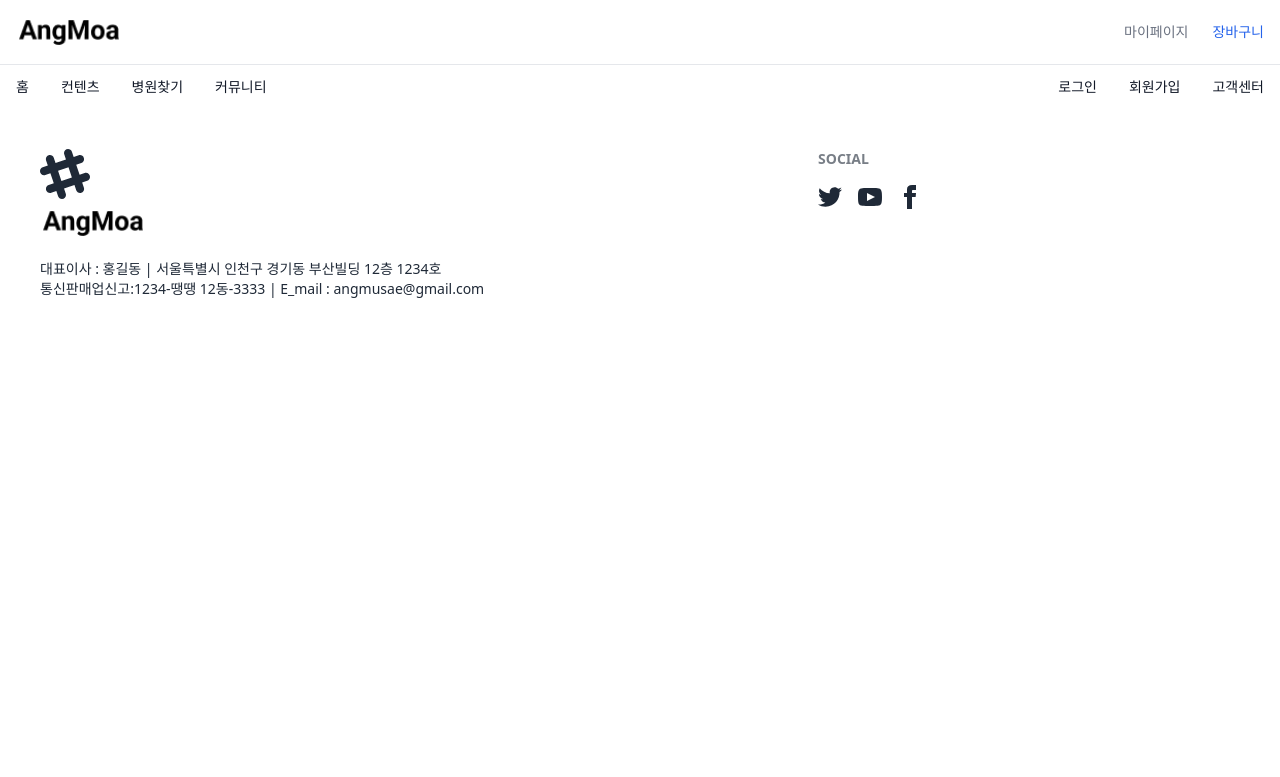
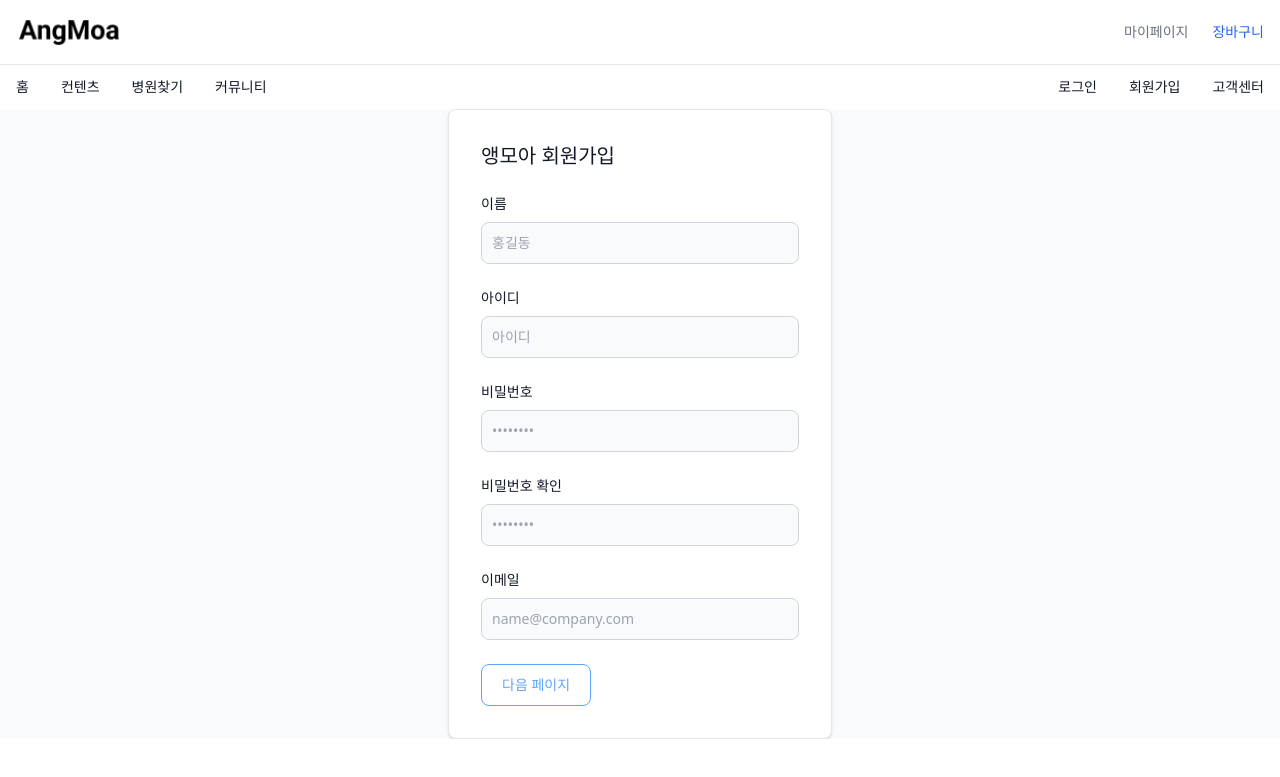
Before and after one commit to AngMoa/main, a React (Vite) app in the folder frontend/: page /signUp in a window 1280 px wide. Shown: the top 777 px of the page. Built offline with nearby package versions, Linux system fonts and the light colour scheme.

Commit message:
Add: 회원가입 구현 중

```diff
--- a/frontend/src/components/common/Header.jsx
+++ b/frontend/src/components/common/Header.jsx
@@ -81,12 +81,12 @@ const Header = () => {
                                 </Link>
                             </li>
                             <li>
-                                <a
-                                    href="#"
+                                <Link
+                                    to="signUp"
                                     className="text-gray-900 dark:text-white hover:underline"
                                 >
                                     회원가입
-                                </a>
+                                </Link>
                             </li>
                             <li>
                                 <a
--- /dev/null
+++ b/frontend/src/components/user/SignUpView.jsx
@@ -0,0 +1,144 @@
+import React, { useState } from "react";
+import axiosInstance from "../../api/axiosInstance";
+
+const SignUpView = () => {
+    const [signUpInput, setSignUpInput] = useState({
+        userId: "",
+        password: "",
+        userNm: "",
+        userEmail: "",
+    });
+
+    const handleInputChange = (e) => {
+        setSignUpInput((prev) => ({
+            ...prev,
+            [e.target.name]: e.target.value,
+        }));
+        // console.log(e.target);
+    };
+
+    const onSignUp = async (e) => {
+        e.preventDefault();
+
+        try {
+            const res = await axiosInstance.post(`/com/join`, {
+                userId: signUpInput.userId,
+                password: signUpInput.password,
+                userNm: signUpInput.userNm,
+                userEmail: signUpInput.userEmail,
+            });
+            if (res.status === 200) {
+                console.log(res.data);
+            }
+        } catch (error) {
+            console.log(error);
+        }
+    };
+
+    return (
+        <div className="max-w-sm mx-auto p-4 bg-white border border-gray-200 rounded-lg shadow sm:p-6 md:p-8">
+            <form className="space-y-6" action="#">
+                <h5 className="text-xl font-medium text-gray-900">
+                    앵모아 회원가입
+                </h5>
+                <div>
+                    <label
+                        htmlFor="userNm"
+                        className="block mb-2 text-sm font-medium text-gray-900"
+                    >
+                        이름
+                    </label>
+                    <input
+                        type="userNm"
+                        name="userNm"
+                        id="userNm"
+                        value={signUpInput.userNm}
+                        onChange={handleInputChange}
+                        className="bg-gray-50 border border-gray-300 text-gray-900 text-sm rounded-lg focus:ring-blue-500 focus:border-blue-500 block w-full p-2.5"
+                        placeholder="홍길동"
+                        required
+                    />
+                </div>
+                <div>
+                    <label
+                        htmlFor="userId"
+                        className="block mb-2 text-sm font-medium text-gray-900"
+                    >
+                        아이디
+                    </label>
+                    <input
+                        type="userId"
+                        name="userId"
+                        id="userId"
+                        value={signUpInput.userId}
+                        onChange={handleInputChange}
+                        className="bg-gray-50 border border-gray-300 text-gray-900 text-sm rounded-lg focus:ring-blue-500 focus:border-blue-500 block w-full p-2.5"
+                        placeholder="아이디"
+                        required
+                    />
+                </div>
+                <div>
+                    <label
+                        htmlFor="password"
+                        className="block mb-2 text-sm font-medium text-gray-900"
+                    >
+                        비밀번호
+                    </label>
+                    <input
+                        type="password"
+                        name="password"
+                        id="password"
+                        value={signUpInput.password}
+                        onChange={handleInputChange}
+                        placeholder="••••••••"
+                        className="bg-gray-50 border border-gray-300 text-gray-900 text-sm rounded-lg focus:ring-blue-500 focus:border-blue-500 block w-full p-2.5"
+                        required
+                    />
+                </div>
+                <div>
+                    <label
+                        htmlFor="passwordRe"
+                        className="block mb-2 text-sm font-medium text-gray-900"
+                    >
+                        비밀번호 확인
+                    </label>
+                    <input
+                        type="passwordRe"
+                        name="passwordRe"
+                        id="passwordRe"
+                        placeholder="••••••••"
+                        className="bg-gray-50 border border-gray-300 text-gray-900 text-sm rounded-lg focus:ring-blue-500 focus:border-blue-500 block w-full p-2.5"
+                        required
+                    />
+                </div>
+                <div>
+                    <label
+                        htmlFor="userEmail"
+                        className="block mb-2 text-sm font-medium text-gray-900"
+                    >
+                        이메일
+                    </label>
+                    <input
+                        type="userEmail"
+                        name="userEmail"
+                        id="userEmail"
+                        value={signUpInput.email}
+                        onChange={handleInputChange}
+                        className="bg-gray-50 border border-gray-300 text-gray-900 text-sm rounded-lg focus:ring-blue-500 focus:border-blue-500 block w-full p-2.5"
+                        placeholder="name@company.com"
+                        required
+                    />
+                </div>
+                <button
+                    type="submit"
+                    onClick={onSignUp}
+                    className="w-50 text-blue-400 bg-white border border-blue-400 hover:bg-blue-500 hover:text-white focus:ring-4 focus:outline-none focus:ring-blue-300 font-medium rounded-lg text-sm px-5 py-2.5 text-center"
+                >
+                    다음 페이지
+                </button>
+            </form>
+        </div>
+    );
+};
+
+export default SignUpView;
--- a/frontend/src/router/router.jsx
+++ b/frontend/src/router/router.jsx
@@ -2,12 +2,14 @@ import React from "react";
 import { Routes, Route } from "react-router-dom";
 import Index from "../components/Index";
 import SignIn from "../views/SignIn";
+import SignUp from "../views/SignUp";
 
 const Router = () => {
     return (
         <Routes>
             <Route path="/" element={<Index />} />
             <Route path="/login" element={<SignIn />} />
+            <Route path="/signUp" element={<SignUp />} />
         </Routes>
     );
 };
--- /dev/null
+++ b/frontend/src/views/SignUp.jsx
@@ -0,0 +1,12 @@
+import React from "react";
+import SignUpView from "../components/user/SignUpView";
+
+const SignUp = () => {
+    return (
+        <section className="bg-gray-50">
+            <SignUpView />
+        </section>
+    );
+};
+
+export default SignUp;
```
